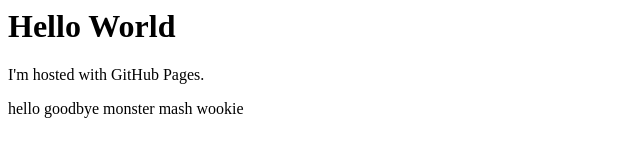
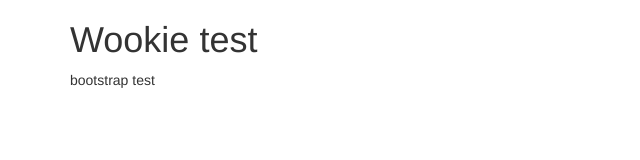
Before and after one commit to perryhughes/perryhughes.github.io, a plain HTML site: page index.html in a window 1280 px wide. Shown: the whole page, without its empty margins (0-640 px from the left). Drawn offline with nearby package versions, Linux system fonts and the light colour scheme.

Commit message:
added bootstrap
added bootstrapp from a CDN

```diff
--- a/index.html
+++ b/index.html
@@ -1,11 +1,19 @@
-<html>
-<head></head>
+<!DOCTYPE html>
+<html lang="en">
+<head>
+  <title>Bootstrap</title>
+  <meta charset="utf-8">
+  <meta name="viewport" content="width=device-width, initial-scale=1">
+  <link rel="stylesheet" href="http://maxcdn.bootstrapcdn.com/bootstrap/3.3.5/css/bootstrap.min.css">
+  <script src="https://ajax.googleapis.com/ajax/libs/jquery/1.11.3/jquery.min.js"></script>
+  <script src="http://maxcdn.bootstrapcdn.com/bootstrap/3.3.5/js/bootstrap.min.js"></script>
+</head>
 <body>
-<h1>Hello World</h1>
-<p>I'm hosted with GitHub Pages.</p>
-<ls> hello </ls>
-<ls> goodbye </ls>
-<ls> monster mash </ls>
-<ls> wookie </ls>
+
+<div class="container">
+  <h1>Wookie test</h1>
+  <p>bootstrap test</p>
+</div>
+
 </body>
 </html>
```
